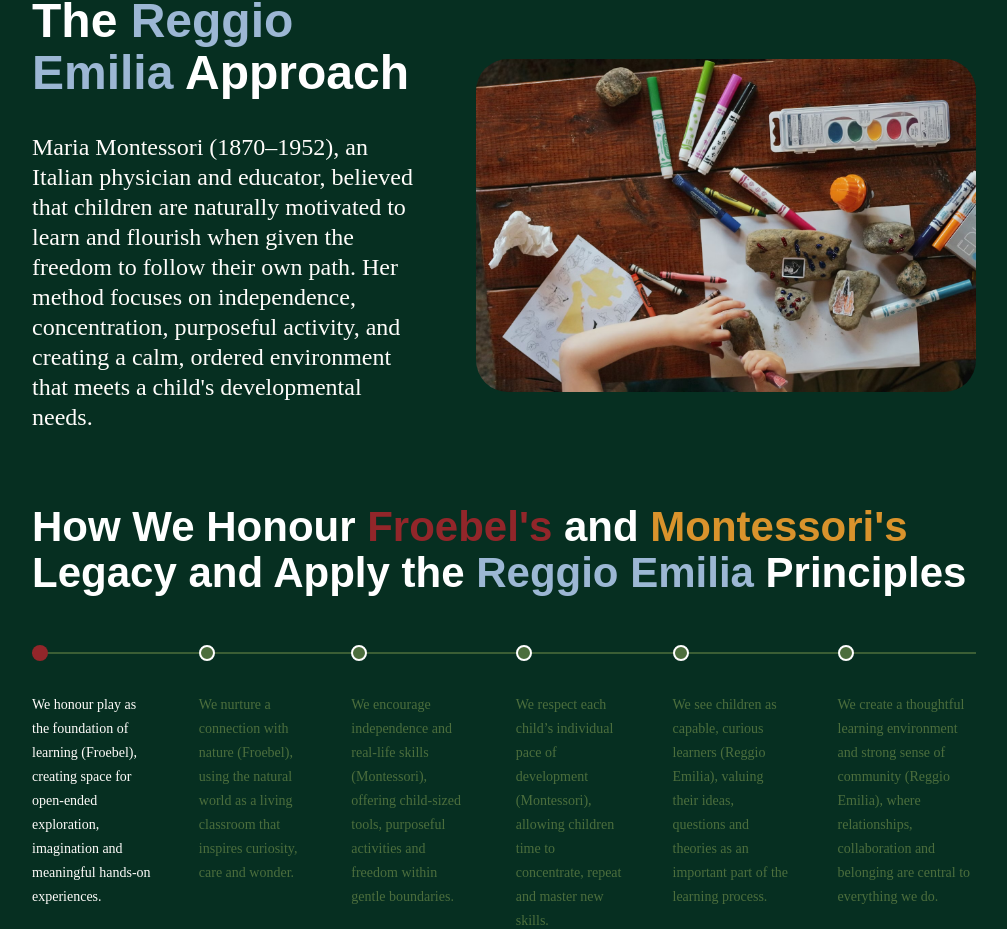
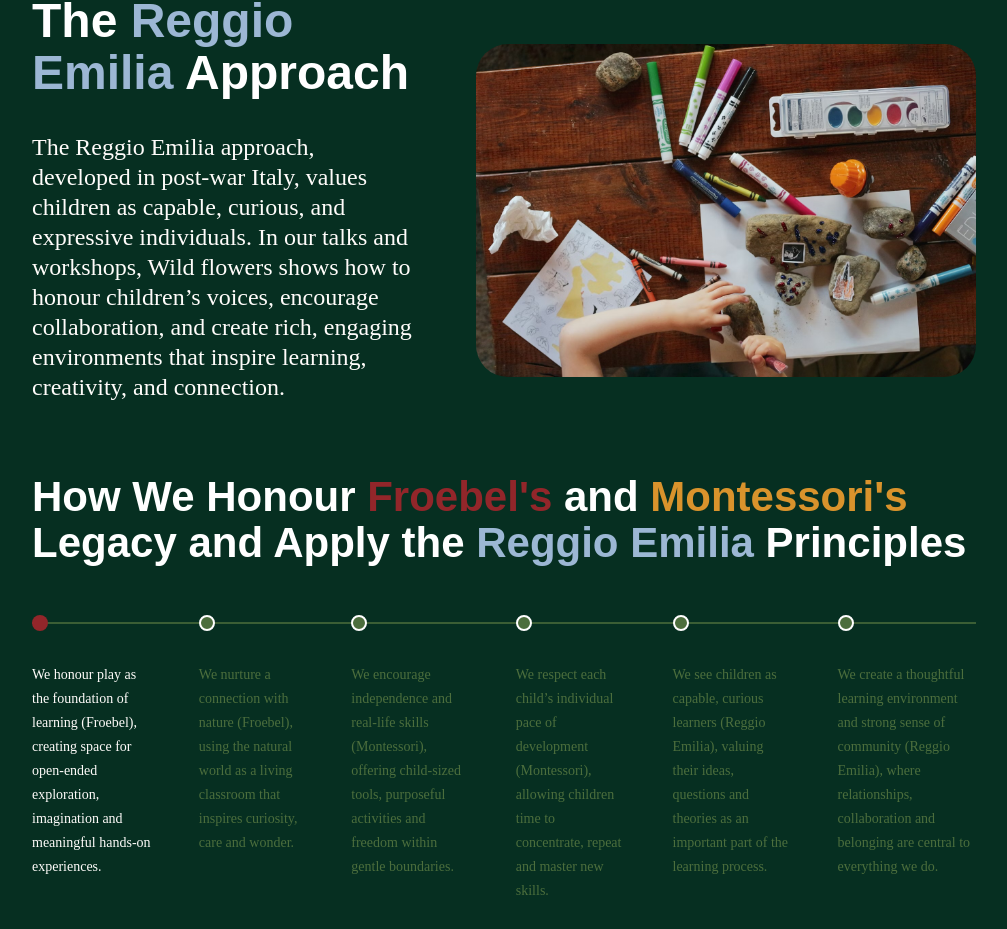
Before and after one commit to nick980v/wildflowers, a Next.js app: page /approach in a window 1280 px wide. Shown: the part 1219-2148 px from the top of the page, without its empty margins (136-1143 px from the left). Built offline with nearby package versions, Linux system fonts and the light colour scheme; a web font is replaced by a local one.

Commit message:
content changes final

```diff
--- a/src/app/about/page.js
+++ b/src/app/about/page.js
@@ -71,11 +71,29 @@ export default function About() {
           />
         </div>
       </div>
-      <div className={styles.container}>
+      <div className={`${styles.container} ${styles.containerImageFirst}`}>
+        <div className={styles.contentContainer}>
+          <p className={styles.text}>
+            <span style={{ color: "#D9932C" }}>Lauren</span> brings extensive
+            experience across both school and community settings, with 13 years
+            dedicated to working with children and families and 10 years in
+            educational leadership. Her leadership experience includes
+            mentoring, undertaking senior roles across Key Stage 1 and Key Stage
+            2, and holding strategic responsibility in the Special Educational
+            Needs and Disabilities (SEND) sector.
+          </p>
+          <p className={styles.text}>
+            <span style={{ color: "#D9932C" }}>Lauren</span> holds a First Class
+            BA (Hons) in Primary Education with QTS, with experience teaching
+            across all primary year groups. She is additionally trained in
+            therapeutic behaviour approaches, certified in Level 3 Safeguarding
+            and holds a Full Paediatric First Aid qualification.
+          </p>
+        </div>
         <div className={styles.imageContainer}>
           <Image
             src="/lauren1.jpeg"
-            alt="Claudine photo"
+            alt="Lauren photo"
             className={styles.headshot}
             width={3007}
             height={100}
@@ -98,24 +116,6 @@ export default function About() {
             priority
           />
         </div>
-        <div className={styles.contentContainer}>
-          <p className={styles.text}>
-            <span style={{ color: "#D9932C" }}>Lauren</span> brings extensive
-            experience across both school and community settings, with 13 years
-            dedicated to working with children and families and 10 years in
-            educational leadership. Her leadership experience includes
-            mentoring, undertaking senior roles across Key Stage 1 and Key Stage
-            2, and holding strategic responsibility in the Special Educational
-            Needs and Disabilities (SEND) sector.
-          </p>
-          <p className={styles.text}>
-            <span style={{ color: "#D9932C" }}>Lauren</span> holds a First Class
-            BA (Hons) in Primary Education with QTS, with experience teaching
-            across all primary year groups. She is additionally trained in
-            therapeutic behaviour approaches, certified in Level 3 Safeguarding
-            and holds a Full Paediatric First Aid qualification.
-          </p>
-        </div>
       </div>
       <Footer />
     </main>
--- a/src/app/about/page.module.css
+++ b/src/app/about/page.module.css
@@ -28,6 +28,9 @@
       align-items: center;
       justify-content: space-between;
       gap: 60px;
+    }
+    .containerImageFirst {
+      flex-direction: row-reverse;
     }
   }
 
--- a/src/app/approach/page.js
+++ b/src/app/approach/page.js
@@ -87,12 +87,11 @@ export default function Approach() {
             The <span style={{ color: "#9cb7d4" }}>Reggio Emilia</span> Approach
           </h1>
           <p className={styles.text}>
-            Maria Montessori (1870–1952), an Italian physician and educator,
-            believed that children are naturally motivated to learn and flourish
-            when given the freedom to follow their own path. Her method focuses
-            on independence, concentration, purposeful activity, and creating a
-            calm, ordered environment that meets a child&apos;s developmental
-            needs.
+            The Reggio Emilia approach, developed in post-war Italy, values
+            children as capable, curious, and expressive individuals. In our
+            talks and workshops, Wild flowers shows how to honour children’s
+            voices, encourage collaboration, and create rich, engaging
+            environments that inspire learning, creativity, and connection.
           </p>
         </div>
         <Image
--- a/src/components/Hero.js
+++ b/src/components/Hero.js
@@ -91,7 +91,6 @@ const StyledParagraph = styled.p`
 const ButtonContainer = styled.div`
   margin-top: 32px;
   display: flex;
-  flex-direction: column;
   gap: 16px;
 
   @media (min-width: 640px) {
@@ -105,6 +104,8 @@ const ImageContainer = styled.div`
   height: auto;
   position: relative;
   aspect-ratio: 684/763;
+  margin-top: 32px;
+  margin-bottom: 32px;
 
   @media (min-width: 640px) {
     width: 80%;
@@ -116,6 +117,7 @@ const ImageContainer = styled.div`
 
   @media (min-width: 1024px) {
     margin-top: 0;
+    margin-bottom: 0;
     width: auto;
     flex: 1;
     max-width: 500px;
```
